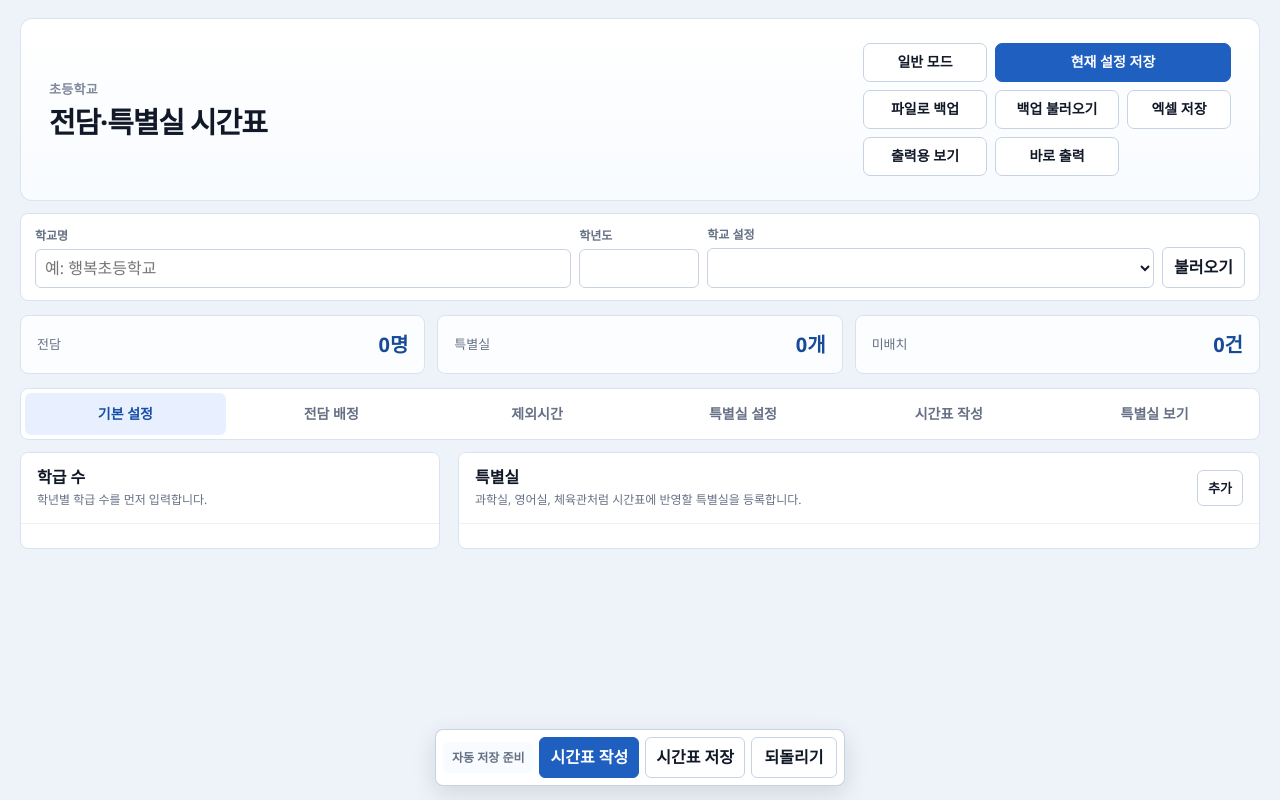
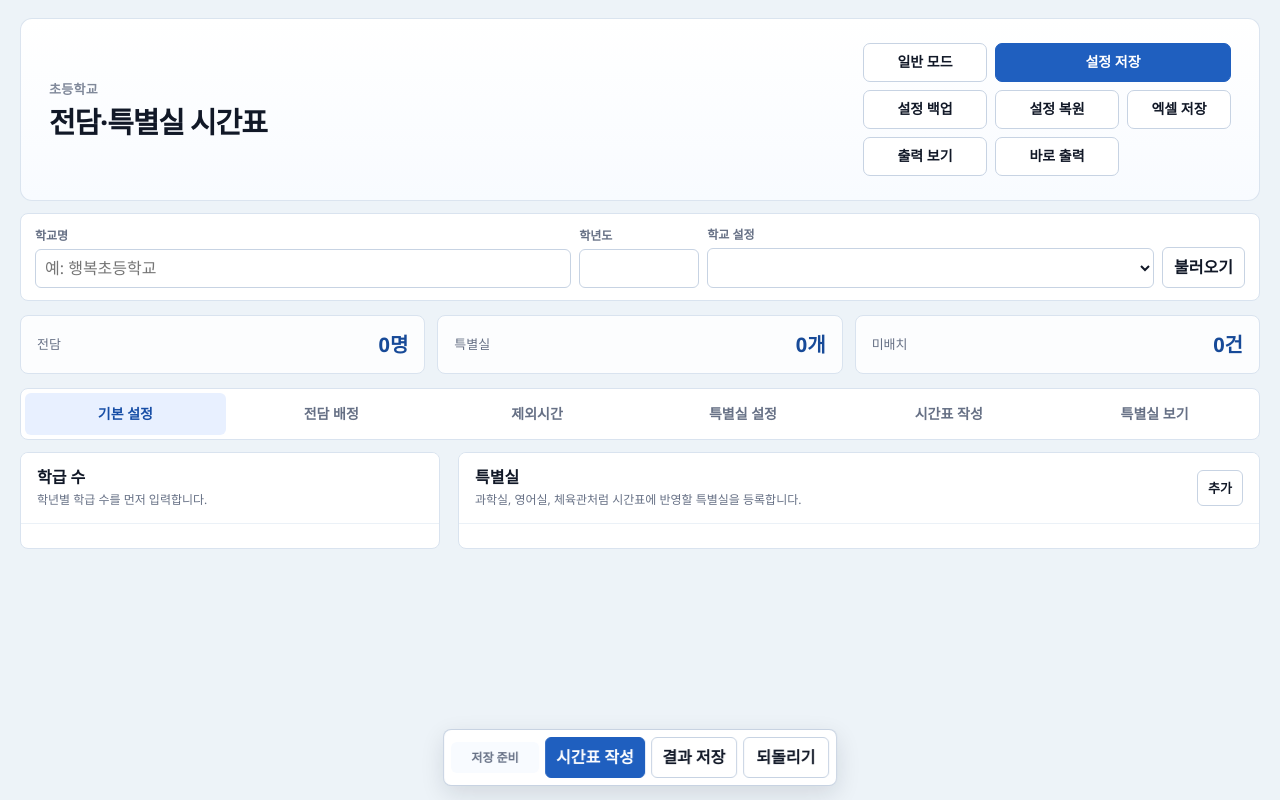
Before and after one commit to shupapa05/timetable, an Electron app: page src/index.html in a window 1280 px wide. Drawn offline with Linux system fonts and the light colour scheme; no server answers.

Commit message:
Clarify save and load button labels

```diff
--- a/src/index.html
+++ b/src/index.html
@@ -19,11 +19,11 @@
       </div>
       <div class="actions">
         <button id="themeToggleBtn" class="theme-toggle" type="button">일반 모드</button>
-        <button id="saveBtn" class="primary">현재 설정 저장</button>
-        <button id="exportConfigBtn">파일로 백업</button>
-        <button id="importConfigBtn">백업 불러오기</button>
+        <button id="saveBtn" class="primary">설정 저장</button>
+        <button id="exportConfigBtn">설정 백업</button>
+        <button id="importConfigBtn">설정 복원</button>
         <button id="excelSaveBtn">엑셀 저장</button>
-        <button id="printPreviewBtn">출력용 보기</button>
+        <button id="printPreviewBtn">출력 보기</button>
         <button id="directPrintBtn">바로 출력</button>
       </div>
     </header>
@@ -90,9 +90,7 @@
             <p class="panel-note">전담별로 과목을 여러 개 추가하고, 과목마다 담당 학급을 선택합니다.</p>
           </div>
         </div>
-
         <div id="teacherArea" class="teacher-area"></div>
-
         <div class="teacher-add-footer">
           <button id="addTeacherBtn" class="small" type="button">+ 전담 추가</button>
         </div>
@@ -133,8 +131,8 @@
               <button id="buildBtn" class="primary">시간표 작성</button>
               <button id="manualBlankBtn" type="button">수동 작성</button>
               <button id="undoTimetableBtn" type="button">되돌리기</button>
-              <button id="saveTimetableBtn" type="button">시간표 저장</button>
-              <button id="loadTimetableBtn" type="button">시간표 불러오기</button>
+              <button id="saveTimetableBtn" type="button">결과 저장</button>
+              <button id="loadTimetableBtn" type="button">결과 불러오기</button>
               <button id="weeklyHoursBtn">주당 수업시수</button>
             </div>
           </div>
@@ -202,9 +200,9 @@
     </section>
 
     <div class="quick-dock" aria-label="빠른 작업">
-      <span id="quickDockStatus" class="quick-dock-status">자동 저장 준비</span>
+      <span id="quickDockStatus" class="quick-dock-status">저장 준비</span>
       <button id="quickBuildBtn" type="button" class="primary">시간표 작성</button>
-      <button id="quickTimetableSaveBtn" type="button">시간표 저장</button>
+      <button id="quickTimetableSaveBtn" type="button">결과 저장</button>
       <button id="quickUndoBtn" type="button">되돌리기</button>
     </div>
   </main>
```
Lines whose indentation alone changed are shown as unchanged.
